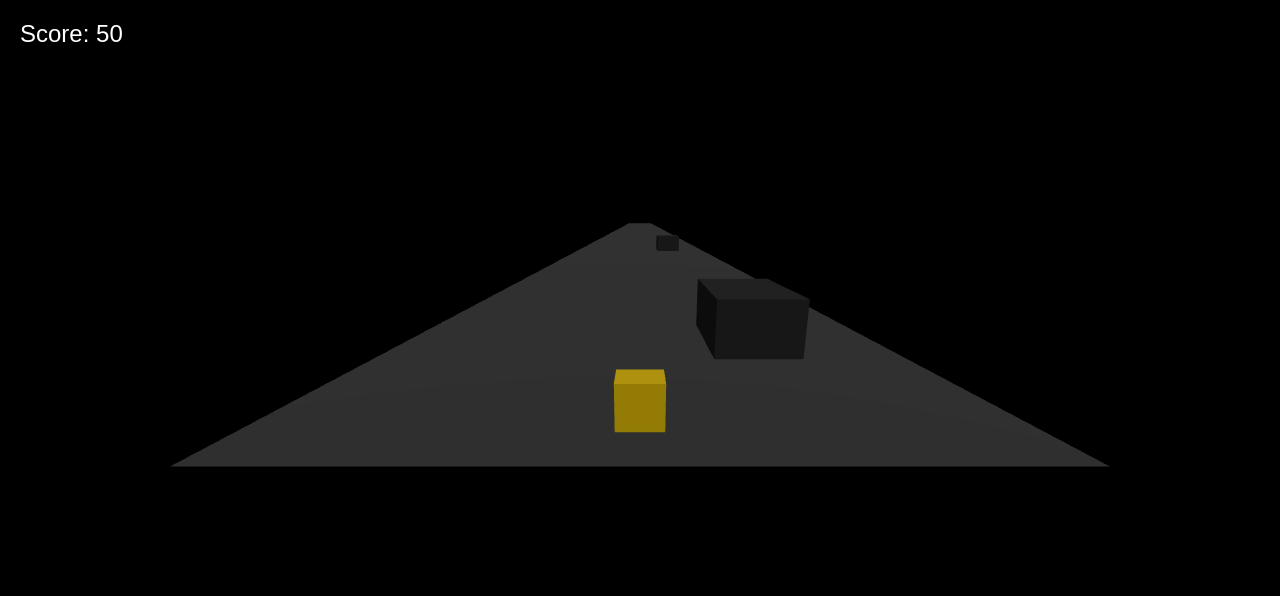
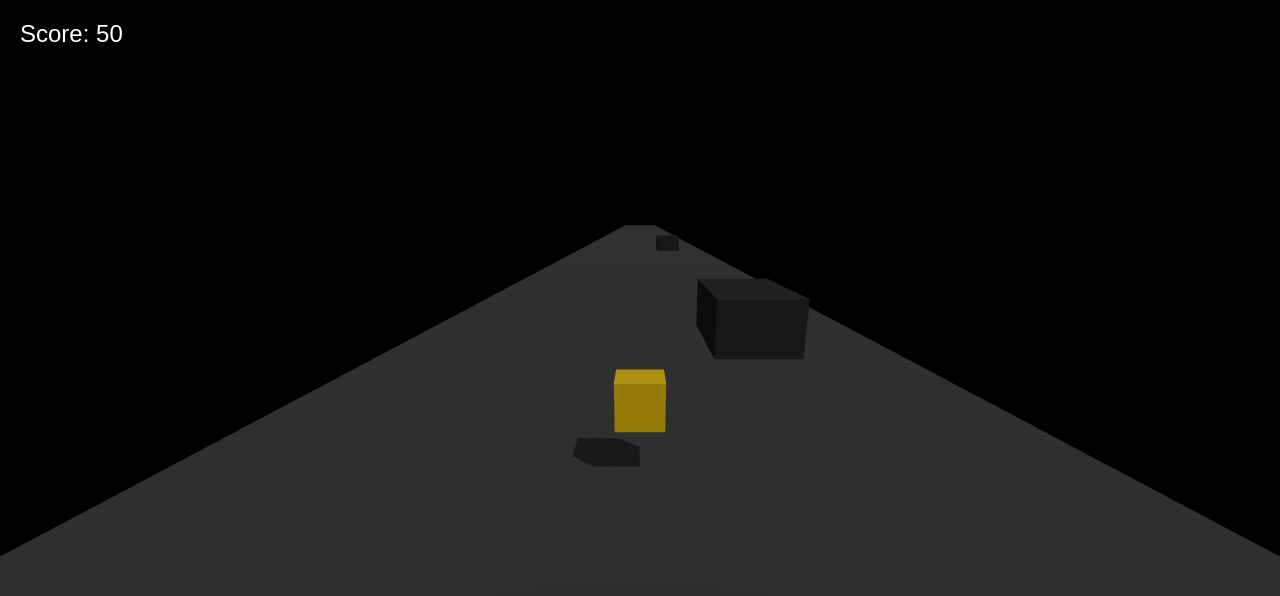
Before and after one commit to Logesh08/Cube-Surfer, a plain HTML site: page index.html in a window 1280 px wide. Drawn offline with nearby package versions, Linux system fonts and the light colour scheme; animation ran at ten frames a second.

Commit message:
Fixed broken tiles

```diff
--- a/index.html
+++ b/index.html
@@ -5,13 +5,8 @@
     <meta name="viewport" content="width=device-width, initial-scale=1.0" />
     <title>Cube Surfer</title>
     <style>
-      body {
-        margin: 0;
-        overflow: hidden;
-      }
-      canvas {
-        display: block;
-      }
+      body { margin: 0; overflow: hidden; }
+      canvas { display: block; }
       #ui {
         position: absolute;
         top: 20px;
@@ -19,7 +14,7 @@
         color: white;
         font-family: Arial, sans-serif;
         font-size: 24px;
-        text-shadow: 2px 2px 4px rgba(0, 0, 0, 0.5);
+        text-shadow: 2px 2px 4px rgba(0,0,0,0.5);
         pointer-events: none;
       }
     </style>
@@ -47,30 +42,17 @@
       renderer.shadowMap.enabled = true;
       document.body.appendChild(renderer.domElement);
 
-      // In this setup:
-      // - The player (yellow cube) is fixed at z = 0.
-      // - Obstacles spawn at z = -100 and move in the positive z direction.
-      // - The camera is positioned behind the player (positive z) so obstacles appear in front.
-      // - The red chase cube is always behind the player (even further positive z).
+      // In this version the player is at z = 0, and the camera is behind the player at z = 10.
+      // That means the track (and obstacles) are in front (with negative z) while recycled segments appear behind the camera.
       const camera = new THREE.PerspectiveCamera(
         75,
-        window.innerWidth / window.innerHeight,
+        window.innerWidth/window.innerHeight,
         0.1,
         1000
       );
       camera.position.set(0, 5, 10);
       camera.lookAt(0, 1.5, 0);
 
-      // Create a simple ground/track
-      const trackGeometry = new THREE.PlaneGeometry(20, 500);
-      const trackMaterial = new THREE.MeshStandardMaterial({ color: 0x444444 });
-      const track = new THREE.Mesh(trackGeometry, trackMaterial);
-      track.rotation.x = -Math.PI / 2;
-      // Position the track so it covers the area ahead (negative z)
-      track.position.z = -250;
-      scene.add(track);
-
-      // Basic lighting
       const ambientLight = new THREE.AmbientLight(0xffffff, 0.5);
       scene.add(ambientLight);
       const directionalLight = new THREE.DirectionalLight(0xffffff, 1);
@@ -78,14 +60,13 @@
       directionalLight.castShadow = true;
       scene.add(directionalLight);
 
-      // Define three lanes; lanes indices 0, 1, 2 mapped to x positions
+      // Define lanes: indices 0, 1, 2 map to x positions [-4, 0, 4]
       const lanes = [-4, 0, 4];
-      // Start in the middle lane (index 1)
       let currentLane = 1;
       let targetLane = currentLane;
       let isChangingLane = false;
 
-      // Create the player cube (yellow)
+      // Create the player (yellow cube)
       const playerGeometry = new THREE.BoxGeometry(1, 1, 1);
       const playerMaterial = new THREE.MeshStandardMaterial({ color: 0xFFD700 });
       const player = new THREE.Mesh(playerGeometry, playerMaterial);
@@ -93,7 +74,7 @@
       player.castShadow = true;
       scene.add(player);
 
-      // Create the red chase cube
+      // Create the red chase cube; it stays behind the player at a fixed offset
       const chaseGeometry = new THREE.BoxGeometry(2, 2, 2);
       const chaseMaterial = new THREE.MeshStandardMaterial({
         color: 0xff0000,
@@ -101,31 +82,52 @@
         emissiveIntensity: 1
       });
       const chaseCube = new THREE.Mesh(chaseGeometry, chaseMaterial);
-      // Initially place it behind the player at z = player.z + 20
       chaseCube.position.set(player.position.x, player.position.y + 3, player.position.z + 20);
       chaseCube.castShadow = true;
       scene.add(chaseCube);
 
-      // Obstacles (trains) and spawn control
+      // Build a continuous track from multiple segments.
+      // We'll use 20 segments of length 20 (total 400 units).
+      // Initially, the segments are arranged from z = -10 (closest to the player) to z = -390 (further ahead).
+      // In update, segments move forward (increasing z). When a segment’s z > 20 (i.e. behind the camera),
+      // it is repositioned by subtracting the total track length (400) so the recycling happens out of view.
+      const trackGroup = new THREE.Group();
+      const numSegments = 20;
+      const segmentLength = 20;
+      const totalTrackLength = numSegments * segmentLength;
+      const trackWidth = 20;
+      const trackMaterial = new THREE.MeshStandardMaterial({ color: 0x444444 });
+      for (let i = 0; i < numSegments; i++) {
+        const segmentGeo = new THREE.PlaneGeometry(trackWidth, segmentLength);
+        const segment = new THREE.Mesh(segmentGeo, trackMaterial);
+        segment.rotation.x = -Math.PI / 2;
+        // Arrange segments so they’re contiguous.
+        segment.position.z = -segmentLength/2 - i * segmentLength;
+        segment.position.y = 0;
+        segment.receiveShadow = true;
+        trackGroup.add(segment);
+      }
+      scene.add(trackGroup);
+
+      // Obstacles (trains)
       let obstacles = [];
       let obstacleSpawnTimer = 0;
       const obstacleSpawnInterval = 2; // seconds
 
-      // Spawn a train obstacle in a random lane
       function spawnTrain() {
         const laneIndex = Math.floor(Math.random() * lanes.length);
         const trainGeometry = new THREE.BoxGeometry(3, 2, 6);
         const trainMaterial = new THREE.MeshStandardMaterial({ color: 0x2a2a2a });
         const train = new THREE.Mesh(trainGeometry, trainMaterial);
         train.castShadow = true;
-        // Spawn ahead of the player (at z = -100)
+        // Spawn ahead of the player at z = -100
         train.position.set(lanes[laneIndex], 1.5, -100);
         train.userData.lane = laneIndex;
         obstacles.push(train);
         scene.add(train);
       }
 
-      // Listen for left/right arrow keys to initiate lane changes
+      // Listen for left/right arrow keys
       window.addEventListener("keydown", (e) => {
         if (!gameActive || isChangingLane) return;
         if (e.key === "ArrowLeft" && currentLane > 0) {
@@ -137,7 +139,7 @@
         }
       });
 
-      // Check collisions between player and obstacles using bounding boxes
+      // Simple AABB collision detection
       function checkCollisions() {
         const playerBox = new THREE.Box3().setFromObject(player);
         for (let obs of obstacles) {
@@ -149,22 +151,20 @@
         return null;
       }
 
-      // Game over: stop the game and show an alert
       function gameOver() {
         gameActive = false;
         alert("Game Over! Score: " + Math.floor(score));
         location.reload();
       }
 
-      // Lane change animation parameters
+      // Lane change speed
       const laneChangeSpeed = 10; // units per second
 
-      // Chase effect variables (for side-collisions)
+      // Chase effect variables (for side collisions)
       let chaseTriggered = false;
       let chaseTimer = 0;
       const chaseDuration = 1.0; // seconds
 
-      // Main animation loop
       function animate() {
         requestAnimationFrame(animate);
         const delta = clock.getDelta();
@@ -173,7 +173,7 @@
         score += delta * 10;
         document.getElementById("ui").textContent = "Score: " + Math.floor(score);
 
-        // Smooth lane change animation
+        // Smooth lane change
         if (isChangingLane) {
           const targetX = lanes[targetLane];
           const diff = targetX - player.position.x;
@@ -186,45 +186,48 @@
           }
         }
 
-        // Move obstacles toward the player (increase their z)
+        // Update track segments.
+        // They move forward (increasing z). When a segment's z exceeds 20 (behind the camera),
+        // reposition it by subtracting the total track length (400) so it appears ahead seamlessly.
+        trackGroup.children.forEach(segment => {
+          segment.position.z += 30 * delta;
+          if (segment.position.z > 20) {
+            segment.position.z -= totalTrackLength;
+          }
+        });
+
+        // Move obstacles (trains) toward the player.
         for (let i = obstacles.length - 1; i >= 0; i--) {
           let obs = obstacles[i];
           obs.position.z += 30 * delta;
-          // Remove obstacle if it passes the player (z > 10)
           if (obs.position.z > 10) {
             scene.remove(obs);
             obstacles.splice(i, 1);
           }
         }
 
-        // Spawn new obstacles periodically
+        // Spawn obstacles periodically.
         obstacleSpawnTimer += delta;
         if (obstacleSpawnTimer > obstacleSpawnInterval) {
           spawnTrain();
           obstacleSpawnTimer = 0;
         }
 
-        // Collision detection
+        // Collision detection.
         let collidedObs = checkCollisions();
         if (collidedObs) {
-          // If player is in the middle of a lane change and isn't aligned with the obstacle lane,
-          // treat it as a side collision:
           if (Math.abs(player.position.x - lanes[collidedObs.userData.lane]) > 0.5 && isChangingLane) {
-            // Trigger chase: the red cube will come closer
             chaseTriggered = true;
             chaseTimer = 0;
-            // Revert lane change by setting target back to the current lane
             targetLane = currentLane;
             isChangingLane = true;
           } else {
-            // Otherwise, it's a frontal collision → game over
             gameOver();
           }
         }
 
-        // Update the chase cube position.
-        // In normal state, it stays behind the player at a distance of 20 units.
-        // When chaseTriggered, it moves closer to a distance of 5.
+        // Update chase cube position. Normally it stays at a distance of 20 behind the player;
+        // if chase is triggered, it moves closer over chaseDuration.
         let chaseZ = player.position.z + 20;
         if (chaseTriggered) {
           chaseTimer += delta;
@@ -235,7 +238,7 @@
         }
         chaseCube.position.set(player.position.x, player.position.y + 3, chaseZ);
 
-        // Camera follows the player: keep the camera behind the player.
+        // Update camera to follow the player.
         camera.position.x = player.position.x;
         camera.position.z = player.position.z + 10;
         camera.lookAt(player.position);
```
